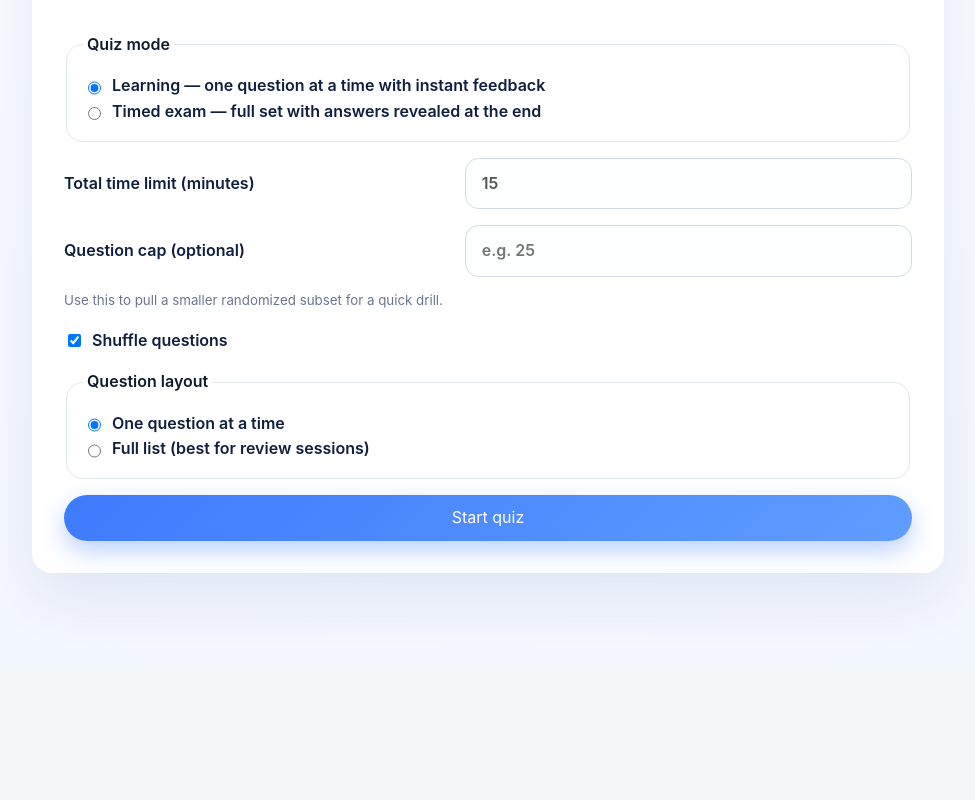
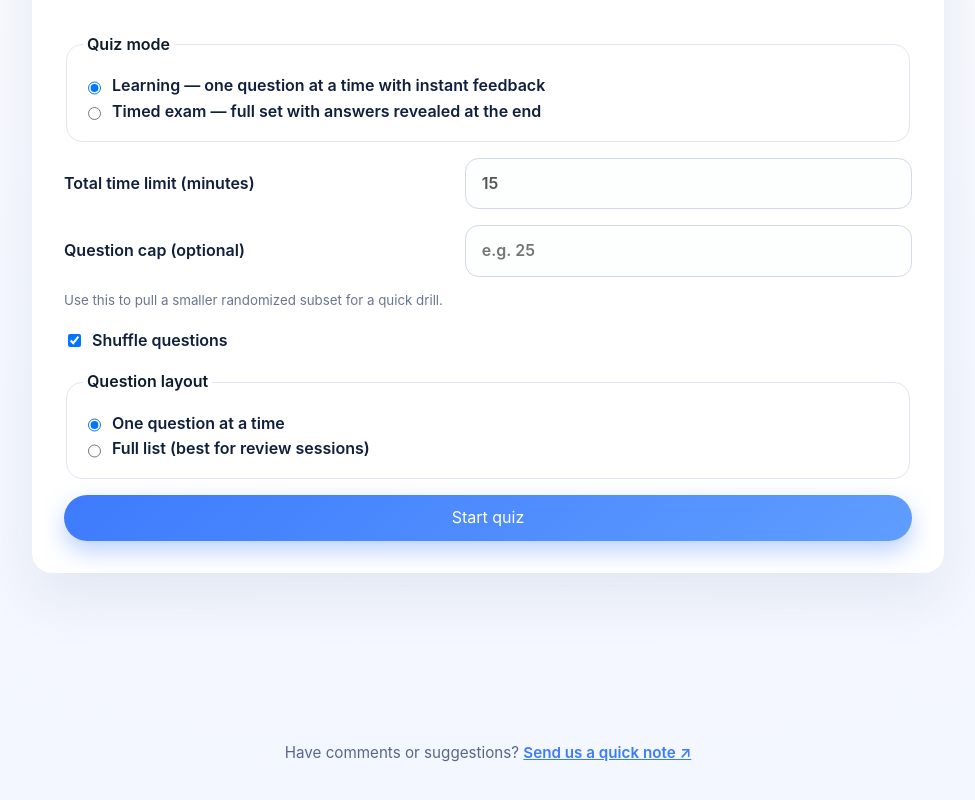
Before and after one commit to Gideonamani/EASA-B1B2-Quizzes, a React (Vite) app: page / in a window 1280 px wide. Shown: the part 754-1554 px from the top of the page, without its empty margins (152-1127 px from the left). Before the commit the page ends 1423 px from the top, so only its background shows below. Built offline with nearby package versions, Linux system fonts and the light colour scheme; no server answers.

Commit message:
feat: add feedback footer

```diff
--- a/src/App.css
+++ b/src/App.css
@@ -28,6 +28,19 @@
   padding: 2rem;
   box-shadow: 0 25px 60px rgba(15, 42, 97, 0.08);
   margin-bottom: 2rem;
+}
+
+.app-footer {
+  margin: 2rem auto 0;
+  text-align: center;
+  padding: 1.5rem 1rem 3rem;
+  color: #5b6786;
+  font-size: 0.95rem;
+}
+
+.app-footer a {
+  color: #3d7bfd;
+  font-weight: 600;
 }
 
 .panel__header {
--- a/src/App.tsx
+++ b/src/App.tsx
@@ -35,6 +35,7 @@ interface PendingSession {
 
 const FEATURED_SHEET_URL =
   'https://docs.google.com/spreadsheets/d/e/2PACX-1vRm9auFh31r-1f2cVzGlGTxxfonbH-m7eiGa_mKwYRZO4F0yuZRJob4BubJ8SH2y3a5Rb12Ccbf-axu/pub?output=csv'
+const FEEDBACK_FORM_URL = 'https://forms.gle/ameMentorFeedback'
 
 function App() {
   const [view, setView] = useState<View>('config')
@@ -204,7 +205,8 @@ function App() {
   }
 
   return (
-    <div className="app">
+    <>
+      <div className="app">
       <header className="app__header">
         <div>
           <p className="eyebrow">EASA B1/B2 Self-Study</p>
@@ -269,6 +271,15 @@ function App() {
         <SummaryPanel summary={summary} onRestart={handleRestart} onRetake={handleRetake} />
       )}
     </div>
+    <footer className="app-footer">
+      <p>
+        Have comments or suggestions?{' '}
+        <a href={FEEDBACK_FORM_URL} target="_blank" rel="noreferrer">
+          Send us a quick note ↗
+        </a>
+      </p>
+    </footer>
+    </>
   )
 }
 
```
